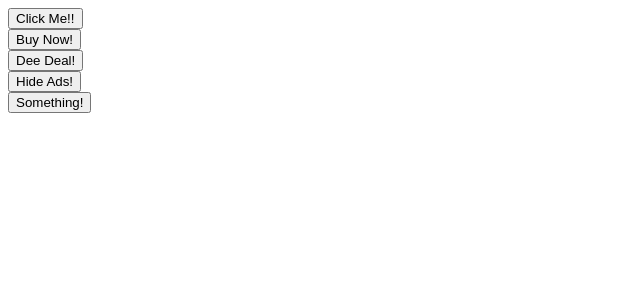
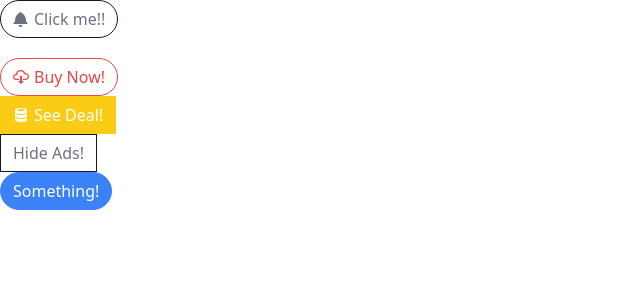
Before and after one commit to mydevth/ReactStephen-Reducers, a React (Create React App) app: page / in a window 1280 px wide. Shown: the top 300 px of the page, without its empty margins (0-640 px from the left). Built offline with nearby package versions, Linux system fonts and the light colour scheme.

Commit message:
finished

```diff
--- /dev/null
+++ b/postcss.config.js
@@ -0,0 +1,6 @@
+module.exports = {
+  plugins: {
+    tailwindcss: {},
+    autoprefixer: {},
+  },
+}
--- a/src/App.js
+++ b/src/App.js
@@ -1,22 +1,45 @@
+import { GoBell, GoCloudDownload, GoDatabase } from "react-icons/go";
 import Button from "./Button";
 
 function App() {
+  function handleClick() {
+    console.log("Click");
+  }
   return (
     <div>
       <div>
-        <Button> Click Me!!</Button>
+        <Button
+          onClick={handleClick}
+          secondary
+          outline
+          rounded
+          className="mb-5"
+        >
+          <GoBell />
+          Click me!!
+        </Button>
       </div>
       <div>
-        <Button>Buy Now!</Button>
+        <Button danger outline rounded onMouseEnter={handleClick}>
+          <GoCloudDownload />
+          Buy Now!
+        </Button>
       </div>
       <div>
-        <Button>Dee Deal!</Button>
+        <Button warning onMouseLeave={handleClick}>
+          <GoDatabase />
+          See Deal!
+        </Button>
       </div>
       <div>
-        <Button>Hide Ads!</Button>
+        <Button secondary outline>
+          Hide Ads!
+        </Button>
       </div>
       <div>
-        <Button>Something!</Button>
+        <Button primary rounded>
+          Something!
+        </Button>
       </div>
     </div>
   );
--- a/src/Button.js
+++ b/src/Button.js
@@ -1,5 +1,60 @@
-function Button({ children }) {
-  return <button>{children}</button>;
+import className from "classnames";
+
+function Button({
+  children,
+  primary,
+  secondary,
+  success,
+  warning,
+  danger,
+  outline,
+  rounded,
+  ...rest
+}) {
+  const classes = className(
+    rest.className,
+    "flex items-center px-3 py-1.5 border",
+    {
+      //
+      "border-blue-500 bg-blue-500": primary,
+      "border-gray-900 bg-gray-900": secondary,
+      "border-green-500 bg-green-500": success,
+      "border-yellow-400 bg-yellow-400": warning,
+      "border-red-500 bg-red-500": danger,
+      "rounded-full": rounded,
+      "text-white":
+        !outline && (primary || secondary || success || warning || danger),
+      "bg-white": outline,
+      "text-blue-500": outline && primary,
+      "text-gray-500": outline && secondary,
+      "text-green-500": outline && success,
+      "text-yellow-500": outline && warning,
+      "text-red-500": outline && danger,
+    }
+  );
+
+  return (
+    <button {...rest} className={classes}>
+      {children}
+    </button>
+  );
 }
 
+Button.propTypes = {
+  checkVariationValue: ({ primary, secondary, success, warning, danger }) => {
+    const count =
+      Number(!!primary) +
+      Number(!!secondary) +
+      Number(!!warning) +
+      Number(!!success) +
+      Number(!!danger);
+
+    if (count > 1) {
+      return new Error(
+        "Only one of primary, secondary, success, warning, danger can be true"
+      );
+    }
+  },
+};
+
 export default Button;
--- /dev/null
+++ b/src/index.css
@@ -0,0 +1,7 @@
+@tailwind base;
+@tailwind components;
+@tailwind utilities;
+
+button > svg {
+  margin-right: 5px;
+}
--- a/src/index.js
+++ b/src/index.js
@@ -1,3 +1,4 @@
+import "./index.css";
 import React from "react";
 import ReactDOM from "react-dom/client";
 import App from "./App";
--- /dev/null
+++ b/tailwind.config.js
@@ -0,0 +1,8 @@
+/** @type {import('tailwindcss').Config} */
+module.exports = {
+  content: ["./src/**/*.{js,jsx,ts,tsx}"],
+  theme: {
+    extend: {},
+  },
+  plugins: [],
+};
```
Also changed, not shown: package.json (+8 -0 lines), 2 other files (tests, documents, lock files or other folders).
